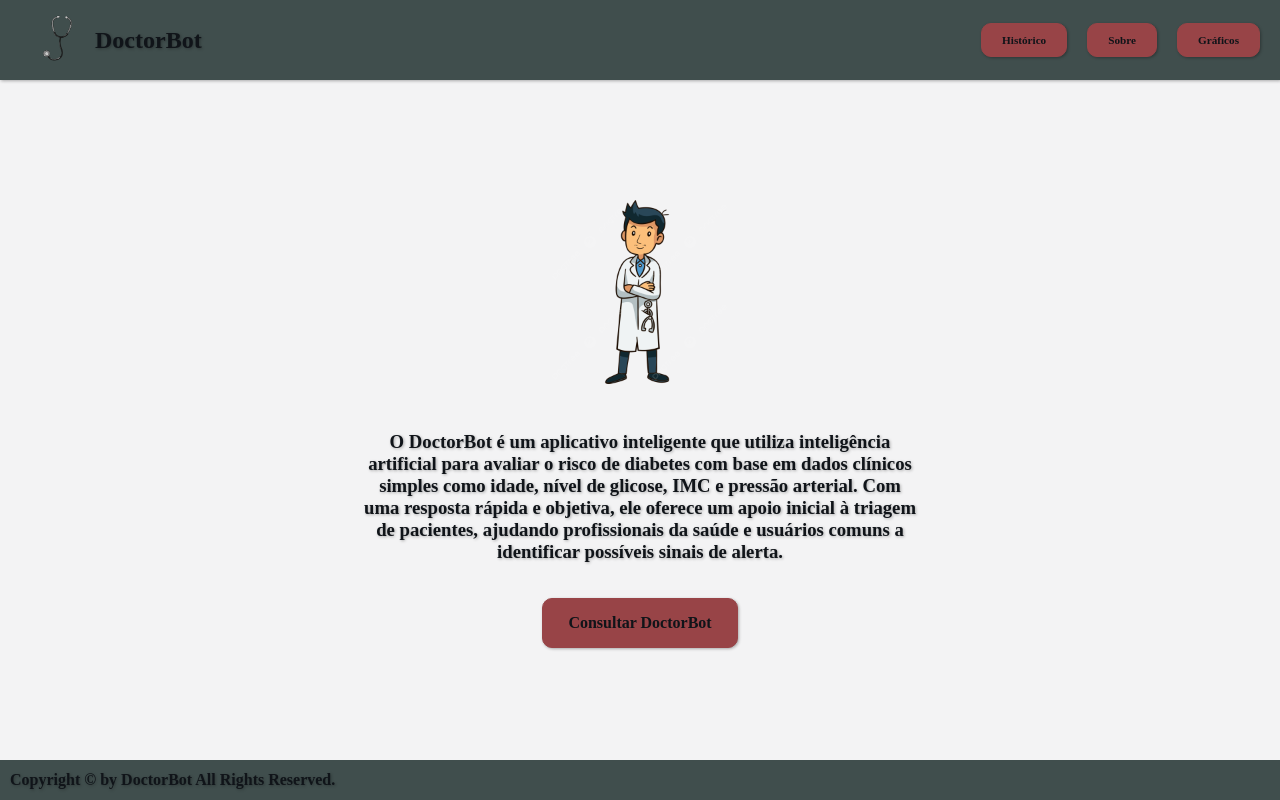
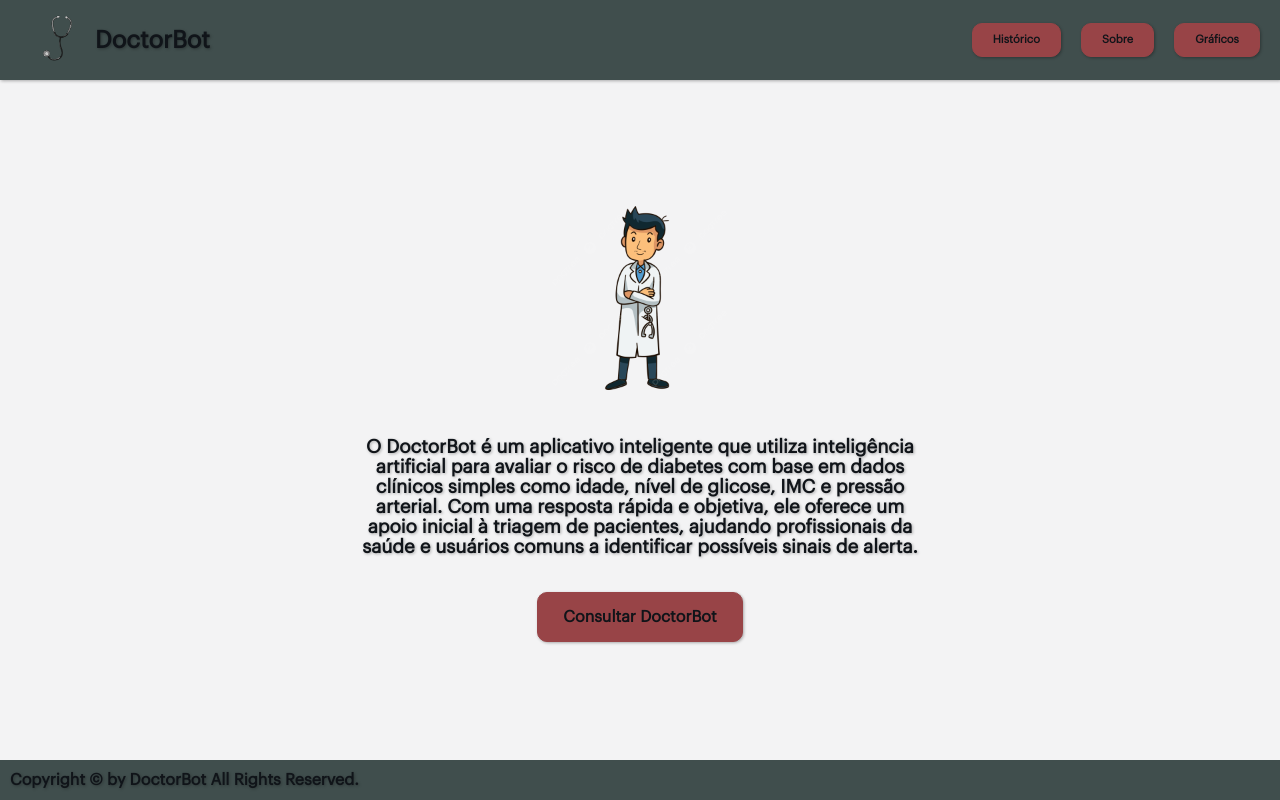
Before and after one commit to MateusBVieiraD/Front-end_DoctorBot, a React (Vite) app in the folder doctor-bot/: page / in a window 1280 px wide. Built offline with nearby package versions, Linux system fonts and the light colour scheme; a web font is replaced by a local one.

Commit message:
Ajustes de fonte

```diff
--- a/doctor-bot/src/index.css
+++ b/doctor-bot/src/index.css
@@ -1,6 +1,6 @@
 @font-face {
     font-family: 'Graphik';
-    src: url('C:\Users\Mateus\Desktop\projeto-doctorbot\Front-end_DoctorBot\doctor-bot\public\font\Graphik-Regular.woff2') format('woff2');
+    src: url('/font/Graphik-Regular.woff2') format('woff2');
     font-weight: normal;
     font-style: normal;
 }
```
